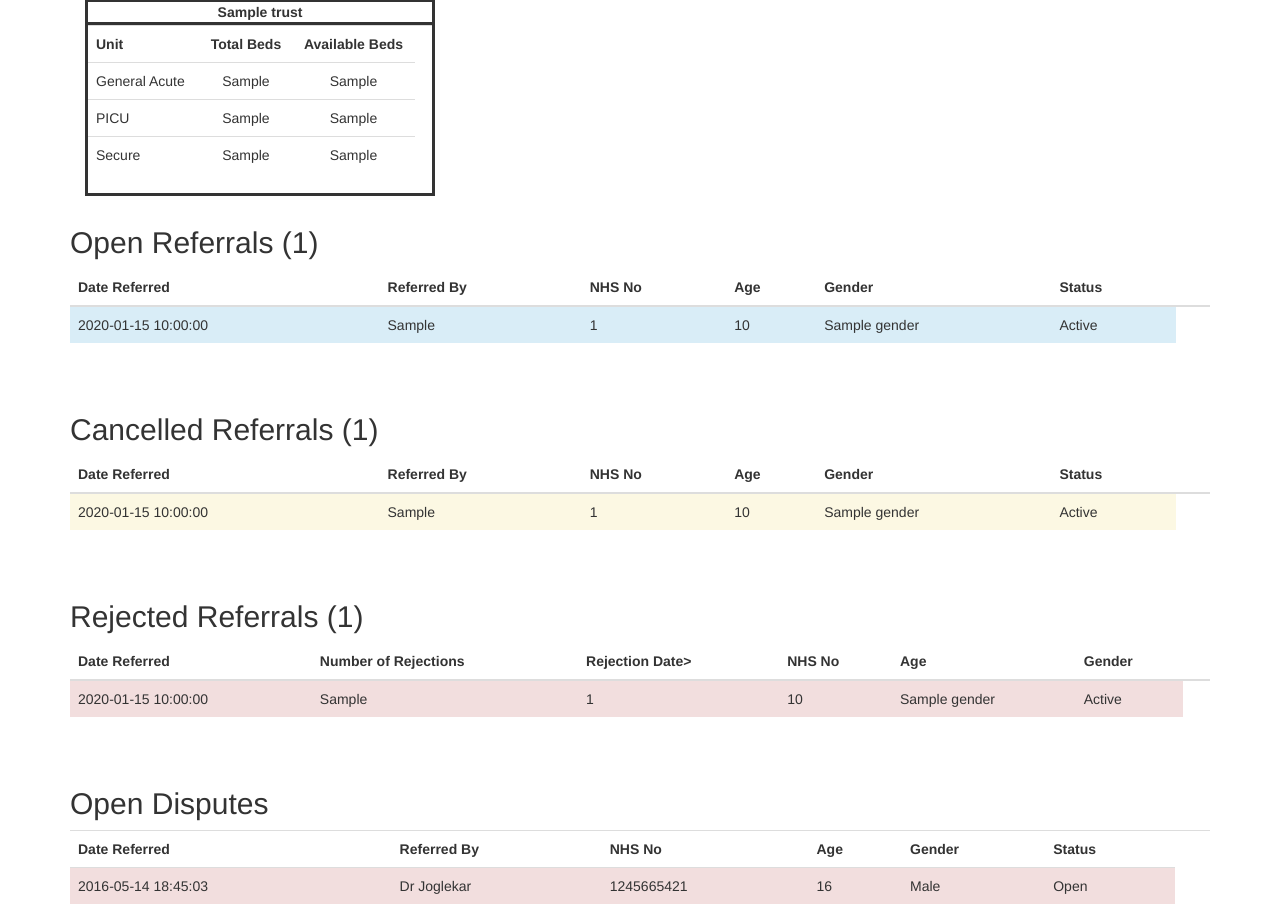
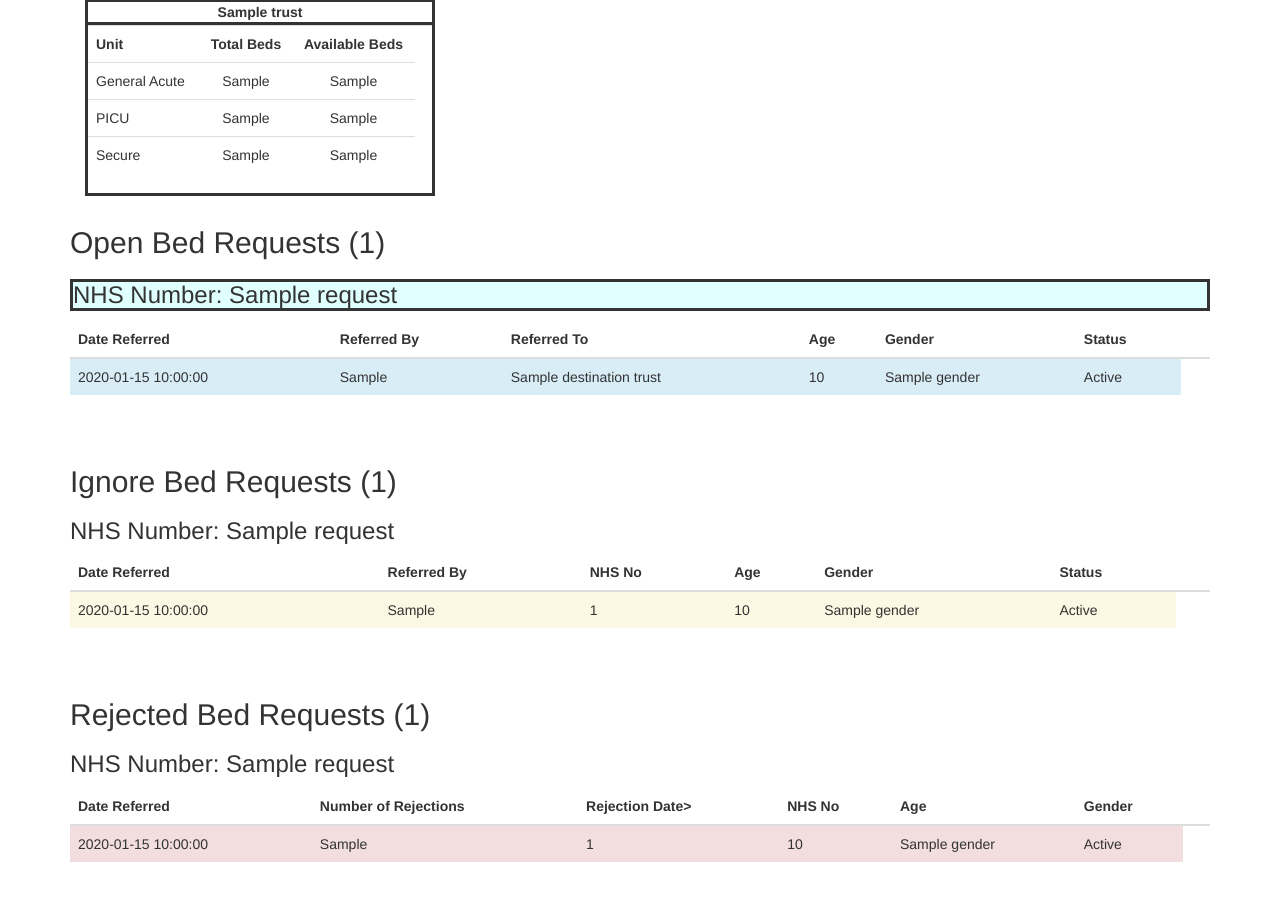
Before and after one commit to NHSHD-Bed-Finder/dashboard, a Flask app: template templates/dashboard.html in a window 1280 px wide. Shown: the part 134-1058 px from the top of the page. After the commit the page ends 996 px from the top, so only its background shows below. Run offline with Flask 2, Linux system fonts and the light colour scheme; the template is opened without the code that fills it: most values are stand-ins (such as "Sample title", 1, 10 or a date in 2020); some libraries are stand-ins or nearby versions.

Commit message:
More changes

```diff
--- a/app.py
+++ b/app.py
@@ -33,7 +33,7 @@ def dashboard():
     }
 
     # Get cancelled requests
-    cancelled_request_list = controller.get_rejected_requests()
+    cancelled_request_list = controller.get_cancelled_requests()
     no_of_requests = len(cancelled_request_list)
     cancelled_request_data = {
         'count': no_of_requests,
--- a/static/css/bedfinder.css
+++ b/static/css/bedfinder.css
@@ -1,7 +1,7 @@
 .region-header {
     border: solid;
     margin-top: 20px;
-    background-color: lightgray;
+    background-color: lightcyan;
 }
 
 .capacity-grid {
--- a/templates/dashboard.html
+++ b/templates/dashboard.html
@@ -24,7 +24,6 @@
     <div class="container">
     <h1>Case Manager Dashboard</h1>
     <h2>My Units (<a href="/units">See All Units</a>)</h2>
-
             <div class="capacity-grid">
                 <div class="col-lg-12">
                     <div class="row" id="widget-row">
@@ -66,7 +65,43 @@
                 </div>
             </div>
             <div class="col-lg-12 section-spacer"></div>
-        <h2>Open Referrals ({{active_request_list["count"]}})</h2>
+        <h2>Open Bed Requests ({{active_request_list["count"]}})</h2>
+        {% for request in active_request_list["requests"]|sort %}
+        <h3 class="region-header">NHS Number: {{ request }}</h3>
+        <table class="table">
+            <thead>
+            <tr>
+                <th>Date Referred</th>
+                <th>Referred By</th>
+                <th>Referred To</th>
+                <!--<th>NHS No</th>-->
+                <th>Age</th>
+                <th>Gender</th>
+                <th>Status</th>
+                <th></th>
+            </tr>
+            </thead>
+            <tbody>
+            {% for request in active_request_list["requests"][request] %}
+            <a href="/">
+            <tr class="info">
+                <td>{{ request["created"] }}</td>
+                <td>{{ request["referredBy"] }}</td>
+                <td>{{ request["destinationTrust"]["name"] }}</td>
+                <!--<td>{{ request["nhsNumber"] }}</td>-->
+                <td>{{ request["age"] }}</td>
+                <td>{{ request["gender"] }}</td>
+                <td>{{ request["status"] }}</td>
+            </tr>
+            </a>
+            {% endfor %}
+            </tbody>
+        </table>
+        {% endfor %}
+    <div class="section-spacer"></div>
+    <h2>Ignore Bed Requests ({{cancelled_request_list["count"]}})</h2>
+    {% for request in cancelled_request_list["requests"]|sort %}
+    <h3>NHS Number: {{ request }}</h3>
         <table class="table table-hover">
             <thead>
             <tr>
@@ -80,36 +115,7 @@
             </tr>
             </thead>
             <tbody>
-            {% for request in active_request_list["requests"] %}
-            <a href="/">
-            <tr class="info">
-                <td>{{ request["created"] }}</td>
-                <td>{{ request["referredBy"] }}</td>
-                <td>{{ request["nhsNumber"] }}</td>
-                <td>{{ request["age"] }}</td>
-                <td>{{ request["gender"] }}</td>
-                <td>{{ request["status"] }}</td>
-            </tr>
-            </a>
-            {% endfor %}
-            </tbody>
-        </table>
-    <div class="section-spacer"></div>
-    <h2>Cancelled Referrals ({{cancelled_request_list["count"]}})</h2>
-        <table class="table table-hover">
-            <thead>
-            <tr>
-                <th>Date Referred</th>
-                <th>Referred By</th>
-                <th>NHS No</th>
-                <th>Age</th>
-                <th>Gender</th>
-                <th>Status</th>
-                <th></th>
-            </tr>
-            </thead>
-            <tbody>
-                {% for request in cancelled_request_list["requests"] %}
+                {% for request in cancelled_request_list["requests"][request] %}
                 <tr class="warning">
                     <td>{{ request["created"] }}</td>
                     <td>{{ request["referredBy"] }}</td>
@@ -121,8 +127,11 @@
                 {% endfor %}
             </tbody>
     </table>
+        {% endfor %}
     <div class="section-spacer"></div>
-    <h2>Rejected Referrals ({{rejected_request_list["count"]}})</h2>
+    <h2>Rejected Bed Requests ({{rejected_request_list["count"]}})</h2>
+        {% for request in rejected_request_list["requests"]|sort %}
+        <h3>NHS Number: {{ request }}</h3>
             <table class="table table-hover">
             <thead>
                 <tr>
@@ -136,7 +145,7 @@
             </tr>
             </thead>
             <tbody>
-            {% for request in rejected_request_list["requests"] %}
+            {% for request in rejected_request_list["requests"][request] %}
             <tr class="danger">
                 <td>{{ request["created"] }}</td>
                 <td>{{ request["referredBy"] }}</td>
@@ -148,27 +157,29 @@
             {% endfor %}
             </tbody>
     </table>
+        {% endfor %}
         <div class="section-spacer"></div>
-            <h2>Open Disputes</h2>
-        <table class="table table-hover">
-            <tr>
-                <th>Date Referred</th>
-                <th>Referred By</th>
-                <th>NHS No</th>
-                <th>Age</th>
-                <th>Gender</th>
-                <th>Status</th>
-                <th></th>
-            </tr>
-            <tr class="danger">
-                <td>2016-05-14 18:45:03</td>
-                <td>Dr Joglekar</td>
-                <td>1245665421</td>
-                <td>16</td>
-                <td>Male</td>
-                <td>Open</td>
-            </tr>
-    </table>
+
+        <!--<h2>Open Disputes</h2>-->
+        <!--<table class="table table-hover">-->
+            <!--<tr>-->
+                <!--<th>Date Referred</th>-->
+                <!--<th>Referred By</th>-->
+                <!--<th>NHS No</th>-->
+                <!--<th>Age</th>-->
+                <!--<th>Gender</th>-->
+                <!--<th>Status</th>-->
+                <!--<th></th>-->
+            <!--</tr>-->
+            <!--<tr class="danger">-->
+                <!--<td>2016-05-14 18:45:03</td>-->
+                <!--<td>Dr Joglekar</td>-->
+                <!--<td>1245665421</td>-->
+                <!--<td>16</td>-->
+                <!--<td>Male</td>-->
+                <!--<td>Open</td>-->
+            <!--</tr>-->
+        <!--</table>-->
 
     </div>
 
```
Also changed, not shown: controller.py (+67 -5 lines).
